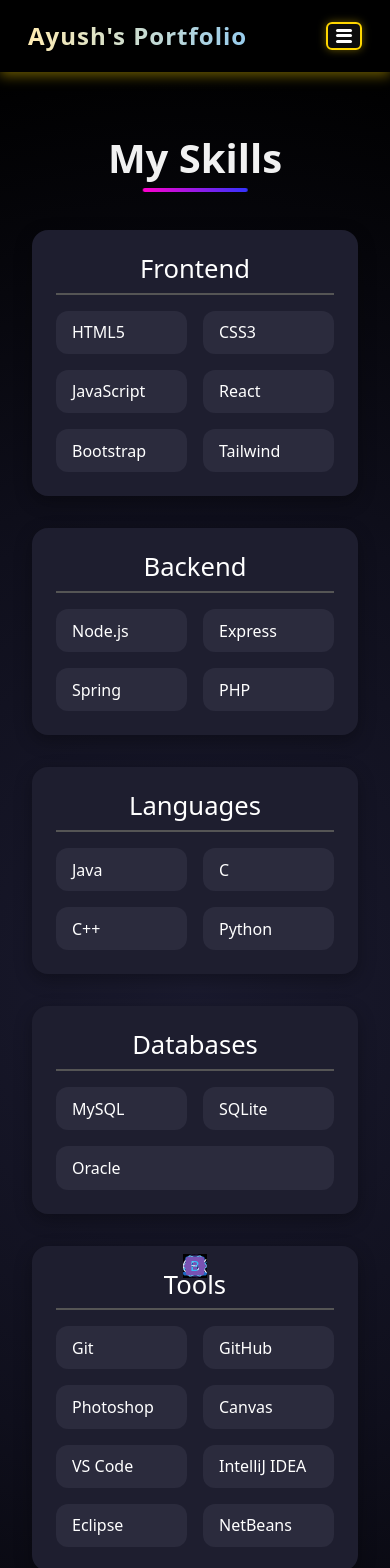
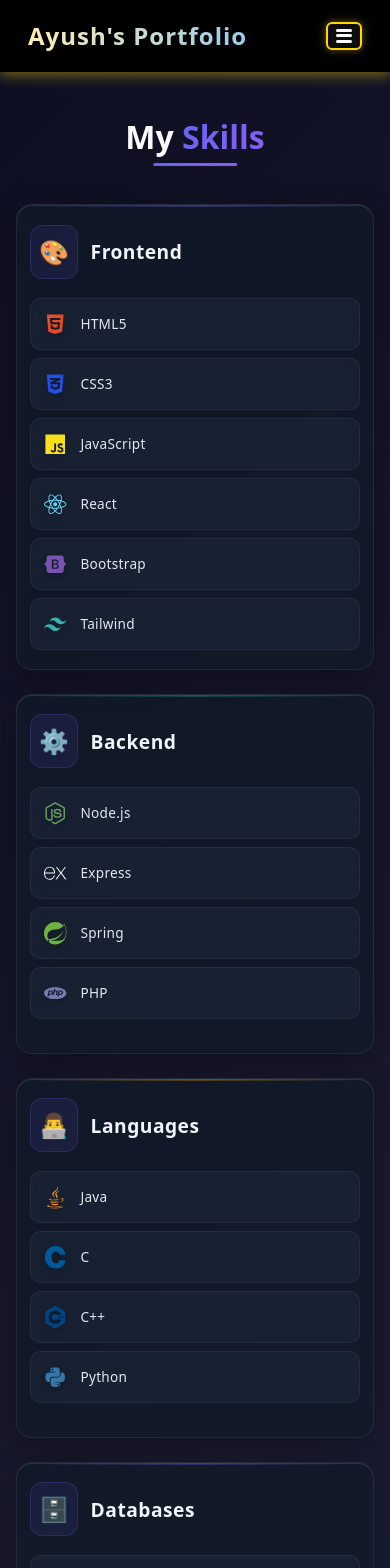
Before and after one commit to ayushsrivastava-01/faaltoo, a React (Vite) app: page /skills in a window 390 px wide. Shown: the top 1568 px of the page. Built offline with nearby package versions, Linux system fonts and the light colour scheme.

Commit message:
Updation

```diff
--- a/src/components/Skills.jsx
+++ b/src/components/Skills.jsx
@@ -15,61 +15,73 @@
   const skillCategories = [
     {
       title: "Frontend",
+      icon: "🎨",
+      accentColor: "#6366f1",
       skills: [
-        { name: "HTML5", icon: <FaHtml5 style={{ color: "#e34c26" }} /> },
-        { name: "CSS3", icon: <FaCss3Alt style={{ color: "#264de4" }} /> },
-        { name: "JavaScript", icon: <FaJs style={{ color: "#f0db4f" }} /> },
-        { name: "React", icon: <FaReact style={{ color: "#61dafb" }} /> },
-        { name: "Bootstrap", icon: <FaBootstrap style={{ color: "#7952b3" }} /> },
-        { name: "Tailwind", icon: <SiTailwindcss style={{ color: "#38bdf8" }} /> },
+        { name: "HTML5", icon: <FaHtml5 />, color: "#e34c26" },
+        { name: "CSS3", icon: <FaCss3Alt />, color: "#264de4" },
+        { name: "JavaScript", icon: <FaJs />, color: "#f7df1e" },
+        { name: "React", icon: <FaReact />, color: "#61dafb" },
+        { name: "Bootstrap", icon: <FaBootstrap />, color: "#7952b3" },
+        { name: "Tailwind", icon: <SiTailwindcss />, color: "#38b2ac" },
       ],
     },
     {
       title: "Backend",
+      icon: "⚙️",
+      accentColor: "#10b981",
       skills: [
-        { name: "Node.js", icon: <FaNodeJs style={{ color: "#68a063" }} /> },
-        { name: "Express", icon: <SiExpress style={{ color: "#ffffff" }} /> },
-        { name: "Spring", icon: <SiSpring style={{ color: "#6db33f" }} /> },
-        { name: "PHP", icon: <SiPhp style={{ color: "#777bb4" }} /> },
+        { name: "Node.js", icon: <FaNodeJs />, color: "#68a063" },
+        { name: "Express", icon: <SiExpress />, color: "#ffffff" },
+        { name: "Spring", icon: <SiSpring />, color: "#6db33f" },
+        { name: "PHP", icon: <SiPhp />, color: "#777bb4" },
       ],
     },
     {
       title: "Languages",
+      icon: "👨‍💻", // Changed to programmer emoji
+      accentColor: "#f59e0b",
       skills: [
-        { name: "Java", icon: <FaJava style={{ color: "#f89820" }} /> },
-        { name: "C", icon: <SiC style={{ color: "#00599c" }} /> },
-        { name: "C++", icon: <SiCplusplus style={{ color: "#004482" }} /> },
-        { name: "Python", icon: <FaPython style={{ color: "#3776ab" }} /> },
+        { name: "Java", icon: <FaJava />, color: "#f89820" },
+        { name: "C", icon: <SiC />, color: "#00599c" },
+        { name: "C++", icon: <SiCplusplus />, color: "#004482" },
+        { name: "Python", icon: <FaPython />, color: "#3776ab" },
       ],
     },
     {
       title: "Databases",
+      icon: "🗄️",
+      accentColor: "#8b5cf6",
       skills: [
-        { name: "MySQL", icon: <SiMysql style={{ color: "#00758f" }} /> },
-        { name: "SQLite", icon: <FaDatabase style={{ color: "#003b57" }} /> },
-        { name: "Oracle", icon: <SiOracle style={{ color: "#f80000" }} /> },
+        { name: "MySQL", icon: <SiMysql />, color: "#00758f" },
+        { name: "SQLite", icon: <FaDatabase />, color: "#003b57" },
+        { name: "Oracle", icon: <SiOracle />, color: "#f80000" },
       ],
     },
     {
       title: "Tools",
+      icon: "🛠️",
+      accentColor: "#ef4444",
       skills: [
-        { name: "Git", icon: <FaGitAlt style={{ color: "#f34f29" }} /> },
-        { name: "GitHub", icon: <FaGithub style={{ color: "#ffffff" }} /> },
-        { name: "Photoshop", icon: <FaBoxOpen style={{ color: "#31a8ff" }} /> },
-        { name: "Canvas", icon: <FaCode style={{ color: "#fff" }} /> },
-        { name: "VS Code", icon: <FaLaptopCode style={{ color: "#007acc" }} /> },
-        { name: "IntelliJ IDEA", icon: <SiIntellijidea style={{ color: "#000000" }} /> },
-        { name: "Eclipse", icon: <SiEclipseide style={{ color: "#2c2255" }} /> },
-        { name: "NetBeans", icon: <FaLaptopCode style={{ color: "#1b6ac6" }} /> },
+        { name: "Git", icon: <FaGitAlt />, color: "#f34f29" },
+        { name: "GitHub", icon: <FaGithub />, color: "#ffffff" },
+        { name: "Photoshop", icon: <FaBoxOpen />, color: "#31a8ff" },
+        { name: "Canvas", icon: <FaCode />, color: "#00c4cc" },
+        { name: "VS Code", icon: <FaLaptopCode />, color: "#007acc" },
+        { name: "IntelliJ IDEA", icon: <SiIntellijidea />, color: "#000000" },
+        { name: "Eclipse", icon: <SiEclipseide />, color: "#2c2255" },
+        { name: "NetBeans", icon: <FaLaptopCode />, color: "#1b6ac6" },
       ],
     },
     {
       title: "Libraries & Frameworks",
+      icon: "📚",
+      accentColor: "#06b6d4",
       skills: [
-        { name: "React", icon: <FaReact style={{ color: "#61dafb" }} /> },
-        { name: "Express", icon: <SiExpress style={{ color: "#ffffff" }} /> },
-        { name: "Tailwind", icon: <SiTailwindcss style={{ color: "#38bdf8" }} /> },
-        { name: "Bootstrap", icon: <FaBootstrap style={{ color: "#7952b3" }} /> },
+        { name: "React", icon: <FaReact />, color: "#61dafb" },
+        { name: "Express", icon: <SiExpress />, color: "#ffffff" },
+        { name: "Tailwind", icon: <SiTailwindcss />, color: "#38b2ac" },
+        { name: "Bootstrap", icon: <FaBootstrap />, color: "#7952b3" },
       ],
     },
   ];
@@ -93,17 +105,50 @@
             initial={{ opacity: 0, y: 40 }}
             whileInView={{ opacity: 1, y: 0 }}
             viewport={{ once: true }}
-            transition={{ delay: i * 0.2, duration: 0.6 }}
+            transition={{
+              delay: i * 0.2,
+              duration: 0.6,
+              ease: "easeOut"
+            }}
+            whileHover={{
+              y: -8,
+              transition: { duration: 0.3, ease: "easeInOut" }
+            }}
+            style={{
+              '--accent-color': category.accentColor
+            }}
           >
-            <h3>{category.title}</h3>
+            <div className="card-header">
+              <span className="category-icon">{category.icon}</span>
+              <h3>{category.title}</h3>
+            </div>
             <div className="skills-list">
               {category.skills.map((skill, index) => (
-                <div className="skill-item" key={index}>
-                  <span className="icon">{skill.icon}</span>
-                  <span className="name">{skill.name}</span>
-                </div>
+                <motion.div
+                  className="skill-item"
+                  key={index}
+                  initial={{ opacity: 0, x: -20 }}
+                  whileInView={{ opacity: 1, x: 0 }}
+                  transition={{ delay: i * 0.2 + index * 0.1 }}
+                  whileHover={{
+                    scale: 1.02,
+                    x: 4,
+                    transition: { type: "spring", stiffness: 400, damping: 25 }
+                  }}
+                >
+                  <span
+                    className="skill-icon"
+                    style={{ color: skill.color }}
+                  >
+                    {skill.icon}
+                  </span>
+                  <span className="skill-name">{skill.name}</span>
+                </motion.div>
               ))}
             </div>
+
+            {/* Animated Outline Element */}
+            <div className="card-outline"></div>
           </motion.div>
         ))}
       </div>
--- a/src/components/css/Skills.css
+++ b/src/components/css/Skills.css
@@ -1,6 +1,6 @@
 .skills-section {
   padding: 4rem 2rem;
-  background: radial-gradient(circle at center, #1a1a2e, #0f0f1c, #000000);
+  background: linear-gradient(135deg, #0f0f23 0%, #1a1a2e 50%, #16213e 100%);
   color: #fff;
   min-height: 100vh;
   text-align: center;
@@ -8,11 +8,18 @@
 
 .skills-title {
   font-size: 2.5rem;
-  font-weight: bold;
+  font-weight: 700;
   margin-bottom: 3rem;
-  color: #f1f1f1;
+  color: #f8fafc;
   position: relative;
   display: inline-block;
+}
+
+.skills-title .highlight {
+  background: linear-gradient(135deg, #6366f1, #8b5cf6);
+  -webkit-background-clip: text;
+  -webkit-text-fill-color: transparent;
+  background-clip: text;
 }
 
 .skills-title::after {
@@ -23,10 +30,10 @@
   transform: translateX(-50%) scaleX(0);
   transform-origin: center;
   width: 60%;
-  height: 4px;
-  background: linear-gradient(to right, #ff00cc, #3333ff);
-  border-radius: 4px;
-  animation: underlineGrow 1s ease forwards;
+  height: 3px;
+  background: linear-gradient(to right, #6366f1, #8b5cf6);
+  border-radius: 2px;
+  animation: underlineGrow 1s ease forwards 0.5s;
 }
 
 @keyframes underlineGrow {
@@ -38,8 +45,9 @@
 .skills-grid {
   display: grid;
   gap: 2rem;
-  grid-template-columns: repeat(auto-fit, minmax(300px, 1fr));
+  grid-template-columns: repeat(auto-fit, minmax(320px, 1fr));
   justify-items: center;
+  align-items: stretch;
 }
 
 @media screen and (min-width: 900px) {
@@ -49,57 +57,309 @@
 }
 
 .skill-card {
-  background-color: #1e1e2f;
-  padding: 1.5rem;
+  background: rgba(17, 25, 40, 0.8);
+  padding: 2rem 1.5rem;
   border-radius: 16px;
-  box-shadow: 0 6px 18px rgba(0, 0, 0, 0.3);
-  transition: transform 0.3s ease, box-shadow 0.3s ease;
+  transition: all 0.4s cubic-bezier(0.25, 0.46, 0.45, 0.94);
   width: 100%;
-  max-width: 400px;
+  max-width: 380px;
+  position: relative;
+  overflow: hidden;
+  backdrop-filter: blur(16px);
+  border: 1px solid rgba(255, 255, 255, 0.08);
+  box-shadow:
+    0 8px 32px rgba(0, 0, 0, 0.3),
+    inset 0 1px 0 rgba(255, 255, 255, 0.1);
+  display: flex;
+  flex-direction: column;
+  min-height: 420px;
+  height: 100%;
+}
+
+/* Animated Outline */
+.card-outline {
+  position: absolute;
+  top: 0;
+  left: 0;
+  right: 0;
+  bottom: 0;
+  border-radius: 16px;
+  border: 2px solid transparent;
+  opacity: 0;
+  transition: all 0.5s cubic-bezier(0.25, 0.46, 0.45, 0.94);
+  pointer-events: none;
+  z-index: 1;
+}
+
+.skill-card:hover .card-outline {
+  opacity: 1;
+  border-color: var(--accent-color);
+  box-shadow:
+    0 0 0 1px var(--accent-color),
+    0 0 20px rgba(99, 102, 241, 0.3);
+  animation: outlinePulse 2s ease-in-out infinite;
+  transition-delay: 0.1s; /* Delay for the outline appearance */
+}
+
+@keyframes outlinePulse {
+  0%, 100% {
+    box-shadow:
+      0 0 0 1px var(--accent-color),
+      0 0 20px rgba(99, 102, 241, 0.3);
+  }
+  50% {
+    box-shadow:
+      0 0 0 2px var(--accent-color),
+      0 0 30px rgba(99, 102, 241, 0.5);
+  }
+}
+
+.skill-card::before {
+  content: '';
+  position: absolute;
+  top: 0;
+  left: 0;
+  right: 0;
+  height: 2px;
+  background: linear-gradient(90deg, transparent, var(--accent-color), transparent);
+  animation: shimmer 3s ease-in-out infinite;
+  transition: all 0.4s ease;
+}
+
+@keyframes shimmer {
+  0%, 100% { opacity: 0.3; }
+  50% { opacity: 1; }
 }
 
 .skill-card:hover {
   transform: translateY(-8px);
-  box-shadow: 0 8px 24px rgba(255, 255, 255, 0.1);
+  border-color: rgba(255, 255, 255, 0.1);
+  box-shadow:
+    0 20px 40px rgba(0, 0, 0, 0.4),
+    inset 0 1px 0 rgba(255, 255, 255, 0.1);
+}
+
+.skill-card:hover::before {
+  opacity: 1;
+  animation-duration: 1.5s;
+}
+
+.card-header {
+  display: flex;
+  align-items: center;
+  gap: 1rem;
+  margin-bottom: 1.5rem;
+  position: relative;
+  z-index: 2;
+  transition: transform 0.3s ease;
+}
+
+.skill-card:hover .card-header {
+  transform: translateY(-2px);
+}
+
+.category-icon {
+  font-size: 1.8rem;
+  background: rgba(99, 102, 241, 0.1);
+  padding: 0.6rem;
+  border-radius: 12px;
+  border: 1px solid rgba(99, 102, 241, 0.2);
+  transition: all 0.3s ease;
+}
+
+.skill-card:hover .category-icon {
+  background: rgba(99, 102, 241, 0.2);
+  transform: scale(1.05);
 }
 
 .skill-card h3 {
-  font-size: 1.6rem;
-  margin-bottom: 1rem;
-  border-bottom: 2px solid #555;
-  padding-bottom: 0.5rem;
+  font-size: 1.4rem;
+  font-weight: 600;
+  margin: 0;
+  color: #f1f5f9;
+  letter-spacing: 0.5px;
+  transition: color 0.3s ease;
+}
+
+.skill-card:hover h3 {
+  color: var(--accent-color);
 }
 
 .skills-list {
-  display: flex;
-  flex-wrap: wrap;
-  gap: 1rem;
-  justify-content: center;
+  display: grid;
+  gap: 0.8rem;
+  grid-template-columns: repeat(auto-fit, minmax(140px, 1fr));
+  flex: 1;
+  align-content: start;
+  position: relative;
+  z-index: 2;
 }
 
 .skill-item {
   display: flex;
   align-items: center;
-  gap: 0.6rem;
-  background-color: #2b2b3d;
-  padding: 0.6rem 1rem;
-  border-radius: 12px;
-  transition: background 0.3s, transform 0.3s;
-  flex: 1 1 45%;
-  min-width: 120px;
-  color: inherit;
+  gap: 0.8rem;
+  background: rgba(30, 41, 59, 0.6);
+  padding: 0.8rem 1rem;
+  border-radius: 10px;
+  transition: all 0.3s cubic-bezier(0.25, 0.46, 0.45, 0.94);
+  border: 1px solid rgba(255, 255, 255, 0.05);
+  min-height: 56px;
+  position: relative;
+  overflow: hidden;
+  backdrop-filter: blur(10px);
+}
+
+.skill-item::before {
+  content: '';
+  position: absolute;
+  left: 0;
+  top: 0;
+  bottom: 0;
+  width: 3px;
+  background: var(--accent-color);
+  opacity: 0;
+  transition: all 0.3s ease;
+  transform: scaleY(0);
+  transform-origin: center;
+}
+
+.skill-item:hover::before {
+  opacity: 1;
+  transform: scaleY(1);
 }
 
 .skill-item:hover {
-  background-color: #383858;
-  transform: scale(1.05);
+  background: rgba(30, 41, 59, 0.8);
+  border-color: rgba(255, 255, 255, 0.1);
+  transform: translateX(4px);
+  box-shadow: 0 4px 12px rgba(0, 0, 0, 0.2);
 }
 
-.skill-item .icon {
-  font-size: 1.5rem;
-  color: unset;
+.skill-icon {
+  font-size: 1.6rem;
+  display: flex;
+  align-items: center;
+  justify-content: center;
+  min-width: 28px;
+  filter: drop-shadow(0 2px 4px rgba(0, 0, 0, 0.3));
+  transition: all 0.3s cubic-bezier(0.25, 0.46, 0.45, 0.94);
 }
 
-.skill-item .name {
+.skill-item:hover .skill-icon {
+  transform: scale(1.15) rotate(5deg);
+  filter: drop-shadow(0 4px 8px rgba(0, 0, 0, 0.4));
+}
+
+.skill-name {
   font-weight: 500;
+  font-size: 0.9rem;
+  text-align: left;
+  flex: 1;
+  color: #e2e8f0;
+  letter-spacing: 0.3px;
+  transition: color 0.3s ease;
 }
+
+.skill-item:hover .skill-name {
+  color: #ffffff;
+}
+
+/* Staggered entrance animation for skill items */
+.skill-item {
+  animation: fadeInUp 0.6s ease forwards;
+  animation-delay: calc(var(--index, 0) * 0.1s);
+  opacity: 0;
+}
+
+@keyframes fadeInUp {
+  to {
+    opacity: 1;
+    transform: translateY(0);
+  }
+}
+
+/* Card entrance animation */
+.skill-card {
+  animation: cardEntrance 0.8s ease forwards;
+  opacity: 0;
+  transform: translateY(30px);
+}
+
+@keyframes cardEntrance {
+  to {
+    opacity: 1;
+    transform: translateY(0);
+  }
+}
+
+/* Responsive Design */
+@media screen and (max-width: 768px) {
+  .skills-grid {
+    grid-template-columns: 1fr;
+    gap: 1.5rem;
+  }
+
+  .skill-card {
+    max-width: 100%;
+    padding: 1.5rem 1rem;
+    min-height: 380px;
+  }
+
+  .skills-list {
+    grid-template-columns: repeat(auto-fit, minmax(130px, 1fr));
+    gap: 0.6rem;
+  }
+
+  .skill-item {
+    padding: 0.7rem 0.8rem;
+    min-height: 52px;
+  }
+
+  .skill-icon {
+    font-size: 1.4rem;
+    min-width: 24px;
+  }
+
+  .skill-name {
+    font-size: 0.85rem;
+  }
+}
+
+@media screen and (max-width: 480px) {
+  .skills-section {
+    padding: 3rem 1rem;
+  }
+
+  .skills-title {
+    font-size: 2rem;
+  }
+
+  .skill-card {
+    padding: 1.2rem 0.8rem;
+    min-height: 360px;
+  }
+
+  .card-header {
+    gap: 0.8rem;
+    margin-bottom: 1.2rem;
+  }
+
+  .category-icon {
+    font-size: 1.5rem;
+    padding: 0.5rem;
+  }
+
+  .skill-card h3 {
+    font-size: 1.2rem;
+  }
+
+  .skills-list {
+    grid-template-columns: 1fr;
+    gap: 0.5rem;
+  }
+
+  .skill-item {
+    padding: 0.8rem;
+  }
+}
```
Also changed, not shown: src/components/Certificate.jsx (+35 -9 lines), src/components/css/Certificate.css (+184 -31 lines).
